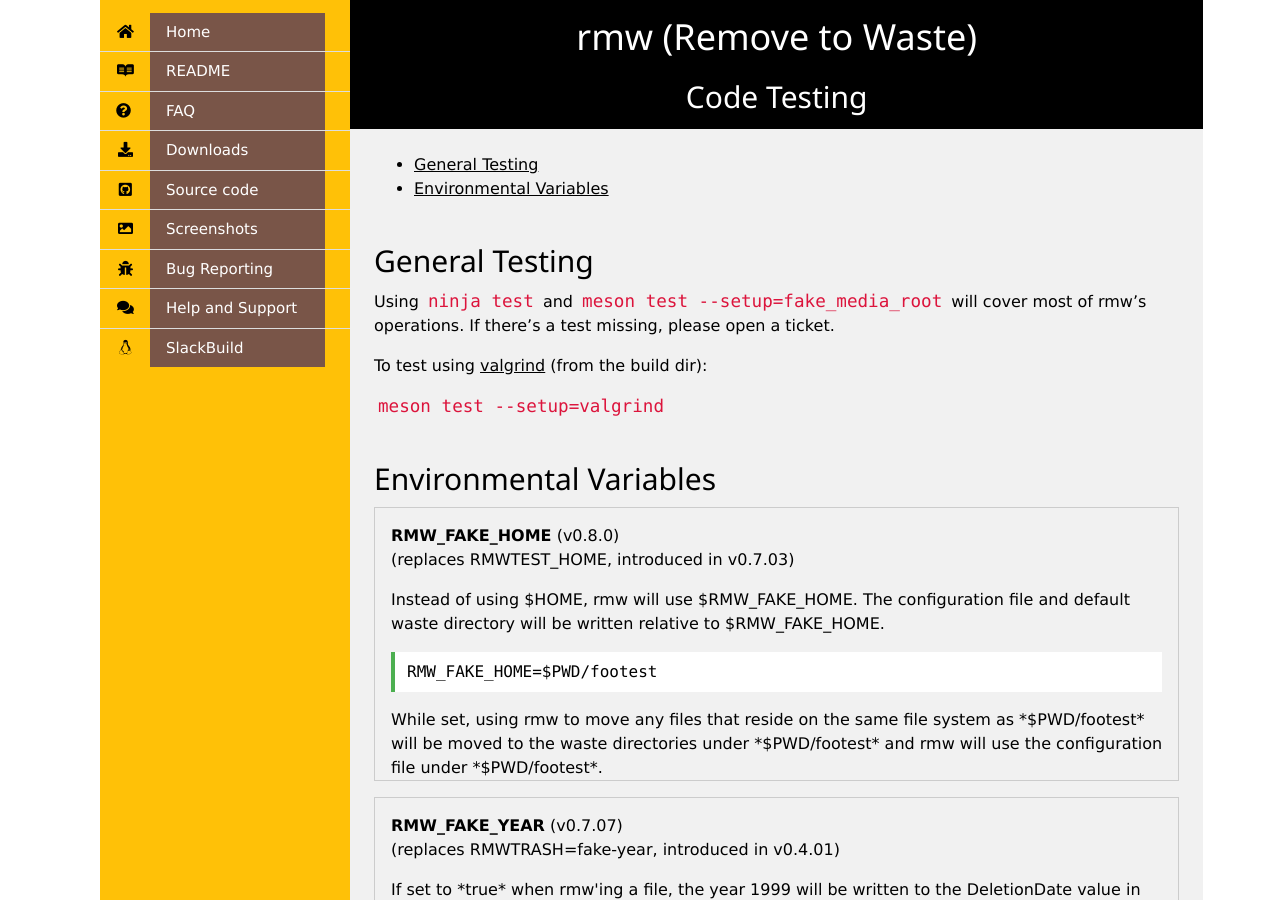
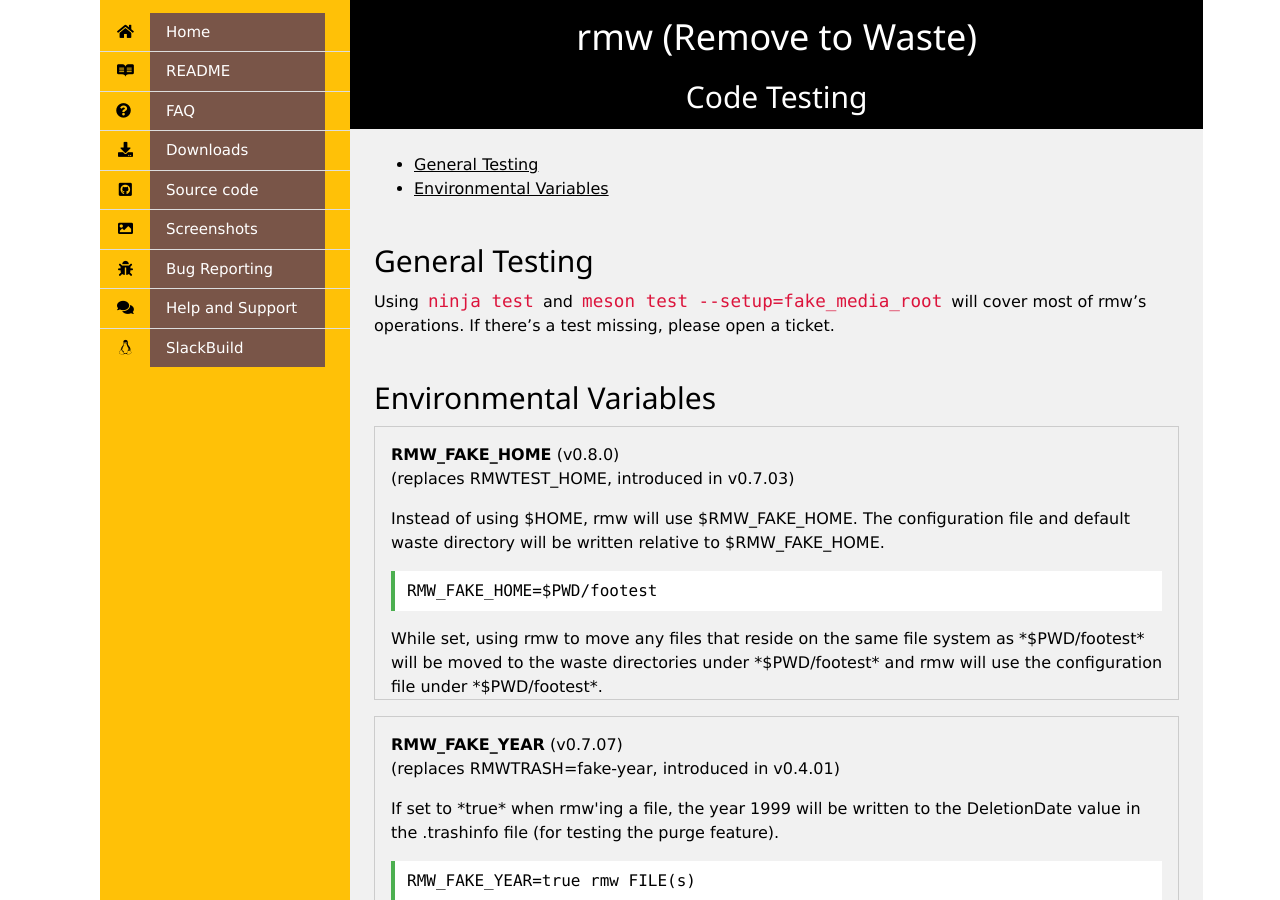
Before and after one commit to theimpossibleastronaut/rmw-website, a Jekyll site: the page built from code-testing.md, in a window 1280 px wide and 900 px high. Built offline with Jekyll 4.4.1, drawn with Linux system fonts in a browser that asks for light colours.

Commit message:
remove valgrind instructions

```diff
--- a/_config.yml
+++ b/_config.yml
@@ -14,7 +14,7 @@
 # You can create any custom variable you would like, and they will be accessible
 # in the templates via {{ site.myvariable }}.
 title: rmw (Remove to Waste)
-email: arch_stanton5995@protonmail.com
+email: arch_stanton5995@proton.me
 description: >- # this means to ignore newlines until "baseurl:"
   safe-remove utility for the command line
 baseurl: "" # the subpath of your site, e.g. /blog
--- a/code-testing.md
+++ b/code-testing.md
@@ -13,10 +13,6 @@ Using <code class="w3-codespan">ninja test</code> and <code
 class="w3-codespan">meson test --setup=fake_media_root</code> will
 cover most of rmw's operations. If there's a test missing, please open
 a ticket.
-
-To test using [valgrind](https://www.valgrind.org/) (from the build dir):
-
-<code class="w3-codespan">meson test --setup=valgrind</code>
 
 <h2 id="env_vars">Environmental Variables</h2>
 <div class="w3-panel w3-border">
```
